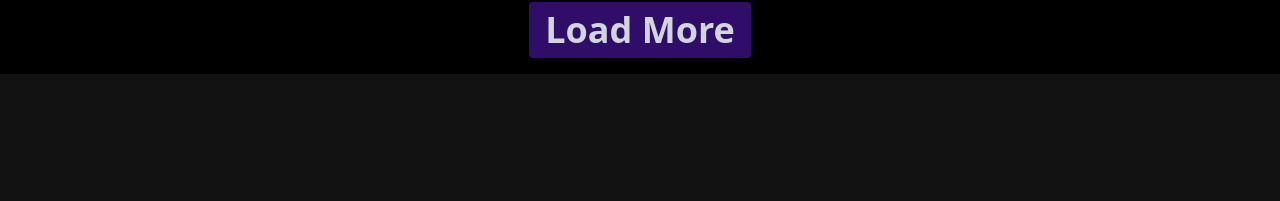
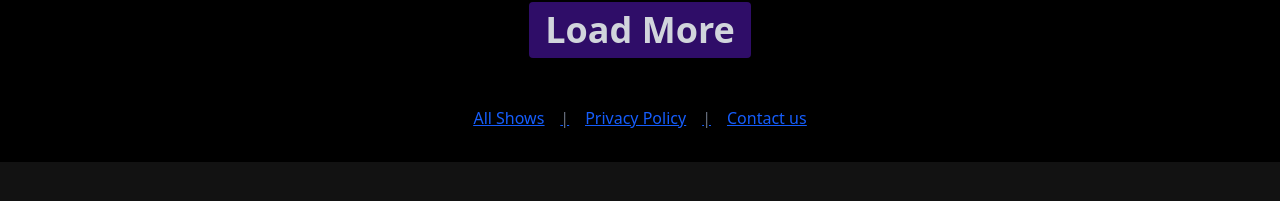
Before and after one commit to GaloszJakub/SeriesGraph, a React (Vite) app: page / in a window 1280 px wide. Shown: the part 463-664 px from the top of the page. Built offline with nearby package versions, Linux system fonts and the light colour scheme; no server answers.

Commit message:
gh pages

```diff
--- a/package.json
+++ b/package.json
@@ -1,5 +1,6 @@
 {
   "name": "graphseries",
+  "homepage": "https://GaloszJakub.github.io/SeriesGraph/",
   "private": true,
   "version": "0.0.0",
   "type": "module",
@@ -7,7 +8,9 @@
     "dev": "vite",
     "build": "tsc -b && vite build",
     "lint": "eslint .",
-    "preview": "vite preview"
+    "preview": "vite preview",
+    "predeploy": "npm run build",
+    "deploy": "gh-pages -d dist"
   },
   "dependencies": {
     "@chakra-ui/react": "^3.8.0",
@@ -21,6 +24,7 @@
     "@radix-ui/react-tabs": "^1.1.3",
     "@radix-ui/themes": "^3.2.0",
     "framer-motion": "^12.4.4",
+    "gh-pages": "^6.3.0",
     "react": "^19.0.0",
     "react-dom": "^19.0.0",
     "react-icons": "^5.4.0",
--- a/src/components/MainPage/MainPage.tsx
+++ b/src/components/MainPage/MainPage.tsx
@@ -4,6 +4,7 @@ import HeaderComponent from './HeaderComponent'
 import SeriesListComponent from './SeriesListComponent'
 import SearchList from './SearchList'
 import Navbar from './NavBar'
+import FooterComponent from './FooterComponent'
 
 export default function MainPage() {
 	const [searchQuery, setSearchQuery] = useState('')
@@ -17,6 +18,7 @@ export default function MainPage() {
 			<Navbar />
 			<HeaderComponent onSearch={handleSearch} />
 			{searchQuery.trim() ? <SearchList query={searchQuery} /> : <SeriesListComponent />}
+			<FooterComponent />
 		</div>
 	)
 }
--- a/src/components/TvShowPage/TvShowHeader.tsx
+++ b/src/components/TvShowPage/TvShowHeader.tsx
@@ -1,4 +1,4 @@
-import React, { useEffect, useState } from "react";
+import { useEffect, useState } from "react";
 import { fetchTvDeails } from "../../services/ApiService";
 import TvShowGraph from "./TvShowGraph";
 
--- a/src/components/TvShowPage/TvShowWhereToWatch.tsx
+++ b/src/components/TvShowPage/TvShowWhereToWatch.tsx
@@ -1,4 +1,4 @@
-import { use, useEffect, useState } from "react";
+import { useEffect, useState } from "react";
 import { fetchTvProviders } from "../../services/ApiService";
 
 
--- a/vite.config.ts
+++ b/vite.config.ts
@@ -5,4 +5,5 @@ import tailwindcss from '@tailwindcss/vite'
 // https://vite.dev/config/
 export default defineConfig({
   plugins: [react() , tailwindcss(),],
+  base: '/SeriesGraph',
 })
```
Also changed, not shown: 1 other file (tests, documents, lock files or other folders).
